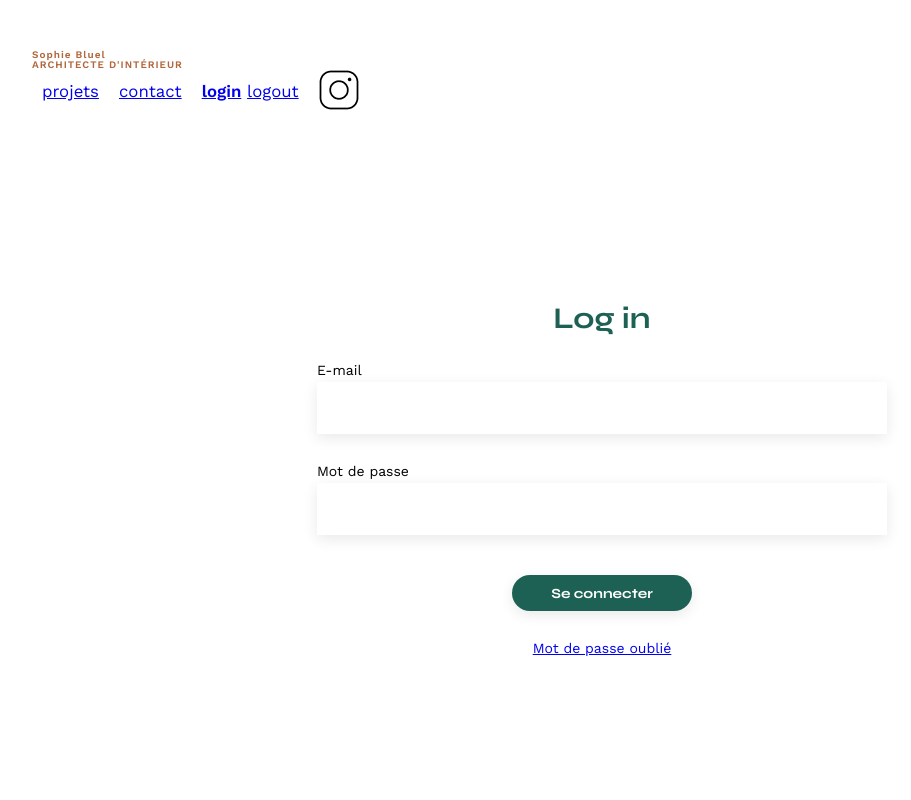
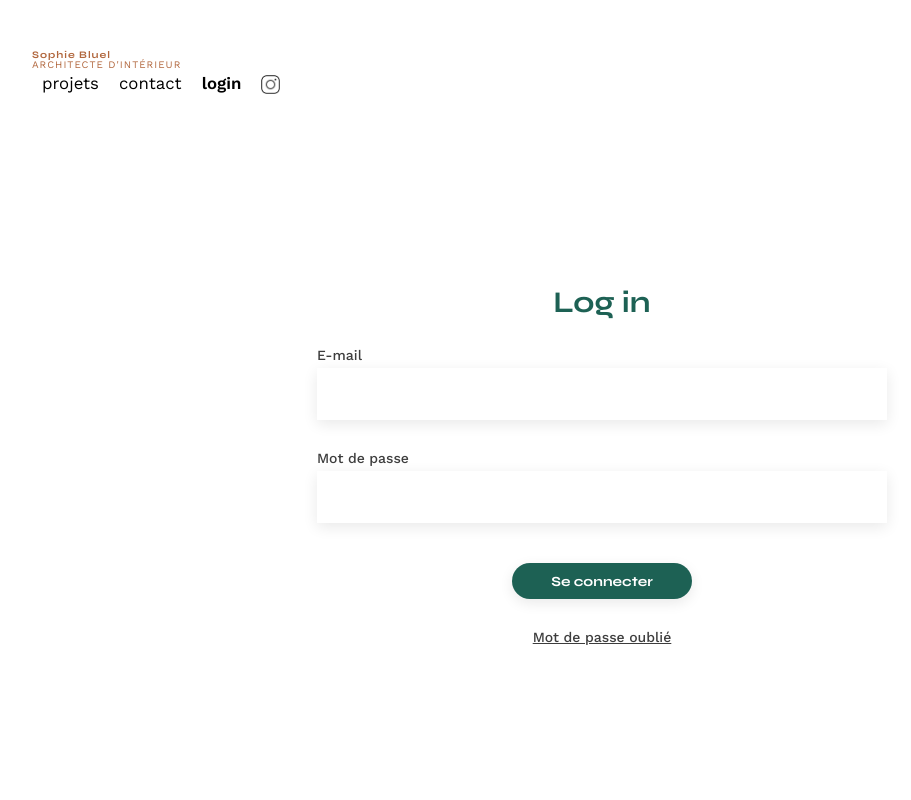
Before and after one commit to VincentP974/Creez-une-page-web-dynamique-avec-JavaScript, a plain HTML site: page FrontEnd/login.html in a window 1280 px wide. Shown: the top 800 px of the page, without its empty margins (38-949 px from the left). Drawn offline with nearby package versions, Linux system fonts and the light colour scheme.

Commit message:
ajout de style aux bouttons

```diff
--- a/FrontEnd/assets/style.css
+++ b/FrontEnd/assets/style.css
@@ -191,6 +191,104 @@ li:hover {
 	color: #B1663C;
 }
 
+li a:hover,
+.user-login-formulary a:hover,
+#top-bar a:hover,
+.container-only-admin a:hover,
+.update-btn:hover {
+	color: #B1663C;
+}
+
+ul {
+	list-style: none;
+}
+
+a {
+	text-decoration: none;
+	color: #000000;
+}
+
+.insta-logo {
+	width: 19px;
+	height: 19px;
+	margin-top: 5px;
+}
+
+input[type="submit"]:hover,
+button:hover {
+	cursor: pointer;
+}
+
+#introduction p,
+#contact label,
+#contact p,
+.gallery figcaption,
+.user-login-formulary label,
+.user-login-formulary a,
+#modal-edit-work-form label {
+	color: #3D3D3D;
+}
+
+h1>span,
+#introduction p,
+.gallery figcaption,
+#contact p,
+nav a,
+.modal-title,
+.modal-delete-all,
+.modal-content-new-photo p {
+	font-weight: 400;
+}
+
+#contact label,
+.user-login-formulary label,
+.user-login-formulary a,
+#modal-edit-work-form #new-image,
+.modal-content-new-category-title label {
+	font-weight: 500;
+}
+
+h1 .name-of-designer,
+.filters-design,
+#contact input[type="submit"],
+.user-login-formulary input[type="submit"],
+.modal-delete-all,
+#modal-edit-work-form input[type="submit"] {
+	font-family: 'Syne';
+}
+
+.user-login-formulary input[type="submit"],
+#portfolio .filter-active,
+#contact input[type="submit"],
+.modal-add {
+	background-color: #1D6154;
+}
+
+#introduction p,
+#contact label,
+footer li a,
+.user-login-formulary label,
+.user-login-formulary a {
+	line-height: 16px;
+}
+
+#contact form,
+#contact>*,
+.user-login-formulary form,
+.user-login-formulary h2 {
+	min-width: 200px;
+}
+
+.only-guest {
+	display: block;
+}
+
+.only-admin {
+	display: none;
+}
+
+
+/* introduction */
 #introduction {
 	display: flex;
 	align-items: center;
```
